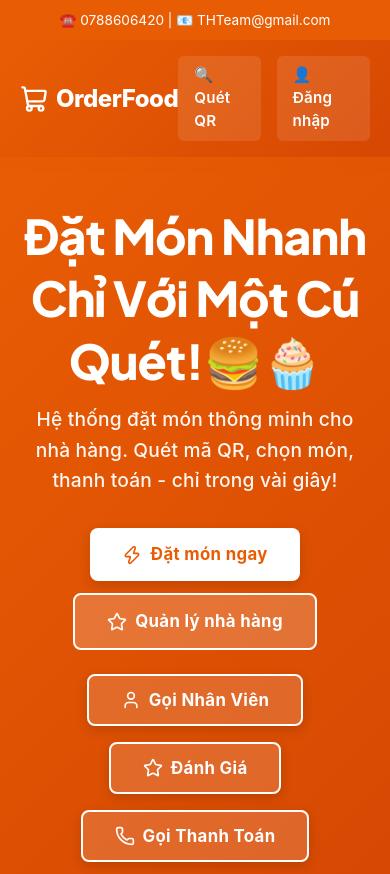
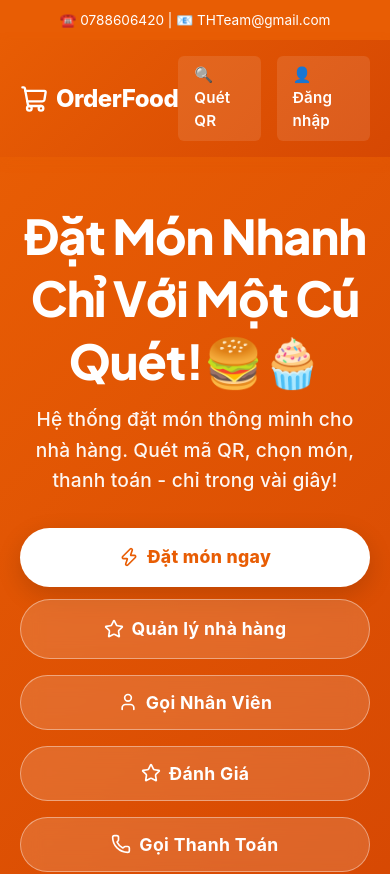
Before and after one commit to vannthangg/vannthangg, a React (Vite) app in the folder frontend/: page / in a window 390 px wide. Shown: the top 874 px of the page. Built offline with nearby package versions, Linux system fonts and the light colour scheme.

Commit message:
Update: Improve mobile button UI and Hero title formatting

```diff
--- a/frontend/src/pages/Home.jsx
+++ b/frontend/src/pages/Home.jsx
@@ -88,37 +88,45 @@ const styles = {
     flexWrap: 'wrap'
   },
   primaryBtn: {
-    display: 'inline-flex',
+    display: 'flex',
     alignItems: 'center',
+    justifyContent: 'center',
     gap: '8px',
-    padding: '14px 32px',
+    padding: '16px 32px',
     background: '#fff',
     color: '#e85d04',
     textDecoration: 'none',
-    borderRadius: '8px',
-    fontSize: '1.05rem',
-    fontWeight: 700,
+    borderRadius: '999px',
+    fontSize: '1.1rem',
+    fontWeight: 800,
     border: 'none',
     cursor: 'pointer',
-    transition: 'all 0.3s',
-    boxShadow: '0 4px 12px rgba(0,0,0,0.15)',
-    letterSpacing: '0.02em'
+    transition: 'all 0.3s ease',
+    boxShadow: '0 8px 24px rgba(0,0,0,0.15)',
+    letterSpacing: '0.02em',
+    width: '100%',
+    maxWidth: '350px'
   },
   secondaryBtn: {
-    display: 'inline-flex',
+    display: 'flex',
     alignItems: 'center',
+    justifyContent: 'center',
     gap: '8px',
-    padding: '14px 32px',
-    background: 'rgba(255,255,255,0.2)',
+    padding: '16px 32px',
+    background: 'rgba(255,255,255,0.15)',
     color: '#fff',
     textDecoration: 'none',
-    borderRadius: '8px',
-    fontSize: '1.05rem',
+    borderRadius: '999px',
+    fontSize: '1.1rem',
     fontWeight: 700,
-    border: '2px solid #fff',
+    border: '1px solid rgba(255,255,255,0.4)',
+    backdropFilter: 'blur(10px)',
+    WebkitBackdropFilter: 'blur(10px)',
     cursor: 'pointer',
-    transition: 'all 0.3s',
-    letterSpacing: '0.02em'
+    transition: 'all 0.3s ease',
+    letterSpacing: '0.02em',
+    width: '100%',
+    maxWidth: '350px'
   },
   features: {
     maxWidth: '1200px',
@@ -476,13 +484,21 @@ export default function Home({ onLogin }) {
       <div style={styles.hero}>
         <div style={styles.heroContent}>
           <h1 style={styles.heroTitle}>
-            {tableId ? `Xin chào quý khách tại ${tableName || `Bàn ${tableId}`}` : 'Đặt Món Nhanh'}
-            <br/> Chỉ Với Một Cú Quét!🍔🧁
+            {tableId ? (
+              <>
+                Xin chào quý khách tại<br/>
+                <span style={{ color: '#ffea00', fontSize: '1.2em', textShadow: '0 2px 10px rgba(0,0,0,0.2)' }}>
+                  {tableName || `Bàn ${tableId}`}
+                </span>
+              </>
+            ) : (
+              <>Đặt Món Nhanh<br/> Chỉ Với Một Cú Quét!🍔🧁</>
+            )}
           </h1>
           <p style={styles.heroSubtitle}>
             Hệ thống đặt món thông minh cho nhà hàng. Quét mã QR, chọn món, thanh toán - chỉ trong vài giây!
           </p>
-          <div style={styles.heroButtons}>
+          <div style={{ ...styles.heroButtons, flexDirection: 'column', alignItems: 'center' }}>
             <Link
               to={tableId ? `/table/${tableId}/menu` : "/scan"}
               style={styles.primaryBtn}
@@ -504,10 +520,10 @@ export default function Home({ onLogin }) {
           </div>
 
           {/* Quick Actions */}
-          <div style={{ ...styles.heroButtons, marginTop: '24px', gap: '16px' }}>
+          <div style={{ display: 'flex', flexDirection: 'column', alignItems: 'center', marginTop: '16px', gap: '16px' }}>
             <button
               onClick={() => setShowStaffModal(true)}
-              style={{ ...styles.primaryBtn, background: 'rgba(255,255,255,0.15)', color: '#fff', border: '2px solid #fff' }}
+              style={styles.secondaryBtn}
               onMouseEnter={(e) => Object.assign(e.currentTarget.style, { background: 'rgba(255,255,255,0.25)', transform: 'translateY(-2px)' })}
               onMouseLeave={(e) => Object.assign(e.currentTarget.style, { background: 'rgba(255,255,255,0.15)', transform: 'translateY(0)' })}
             >
@@ -516,7 +532,7 @@ export default function Home({ onLogin }) {
 
             <button
               onClick={() => setShowRatingModal(true)}
-              style={{ ...styles.primaryBtn, background: 'rgba(255,255,255,0.15)', color: '#fff', border: '2px solid #fff' }}
+              style={styles.secondaryBtn}
               onMouseEnter={(e) => Object.assign(e.currentTarget.style, { background: 'rgba(255,255,255,0.25)', transform: 'translateY(-2px)' })}
               onMouseLeave={(e) => Object.assign(e.currentTarget.style, { background: 'rgba(255,255,255,0.15)', transform: 'translateY(0)' })}
             >
@@ -525,7 +541,7 @@ export default function Home({ onLogin }) {
 
             <button
               onClick={() => setShowPaymentModal(true)}
-              style={{ ...styles.primaryBtn, background: 'rgba(255,255,255,0.15)', color: '#fff', border: '2px solid #fff' }}
+              style={styles.secondaryBtn}
               onMouseEnter={(e) => Object.assign(e.currentTarget.style, { background: 'rgba(255,255,255,0.25)', transform: 'translateY(-2px)' })}
               onMouseLeave={(e) => Object.assign(e.currentTarget.style, { background: 'rgba(255,255,255,0.15)', transform: 'translateY(0)' })}
             >
```
